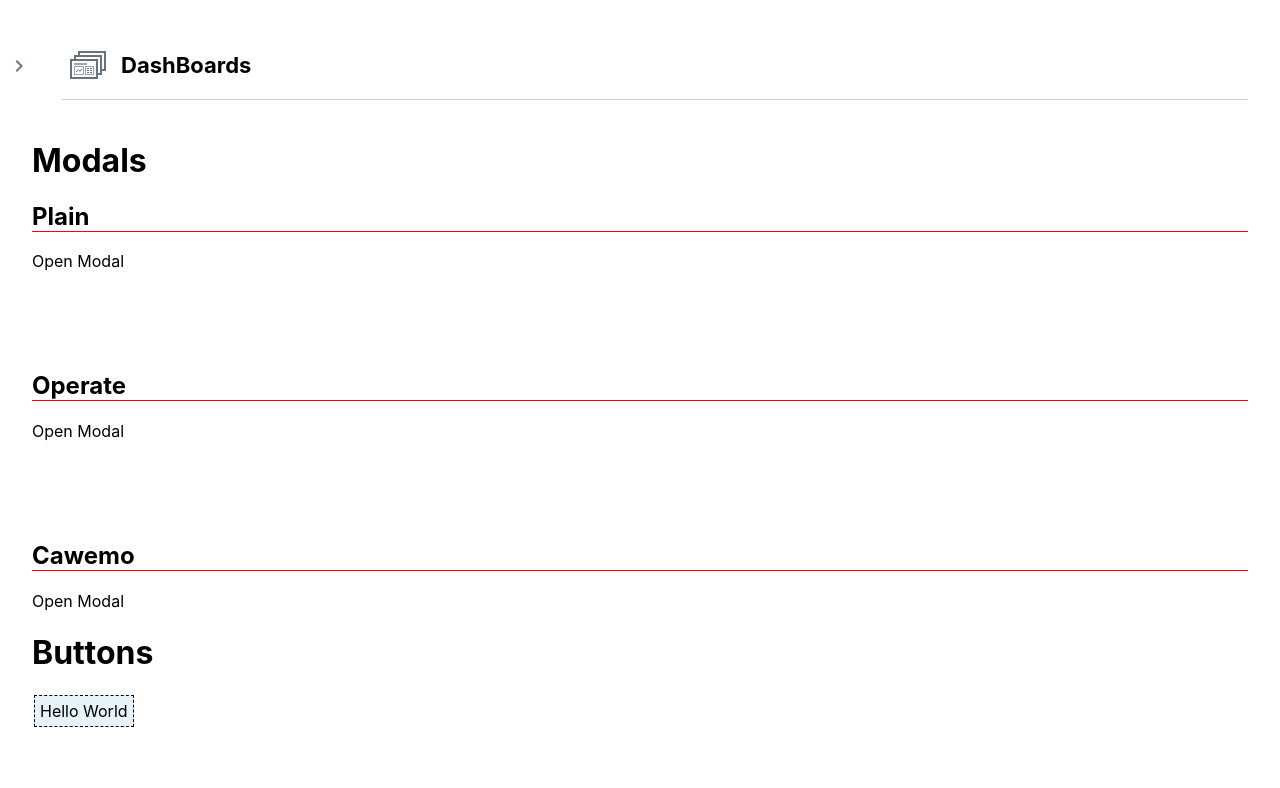
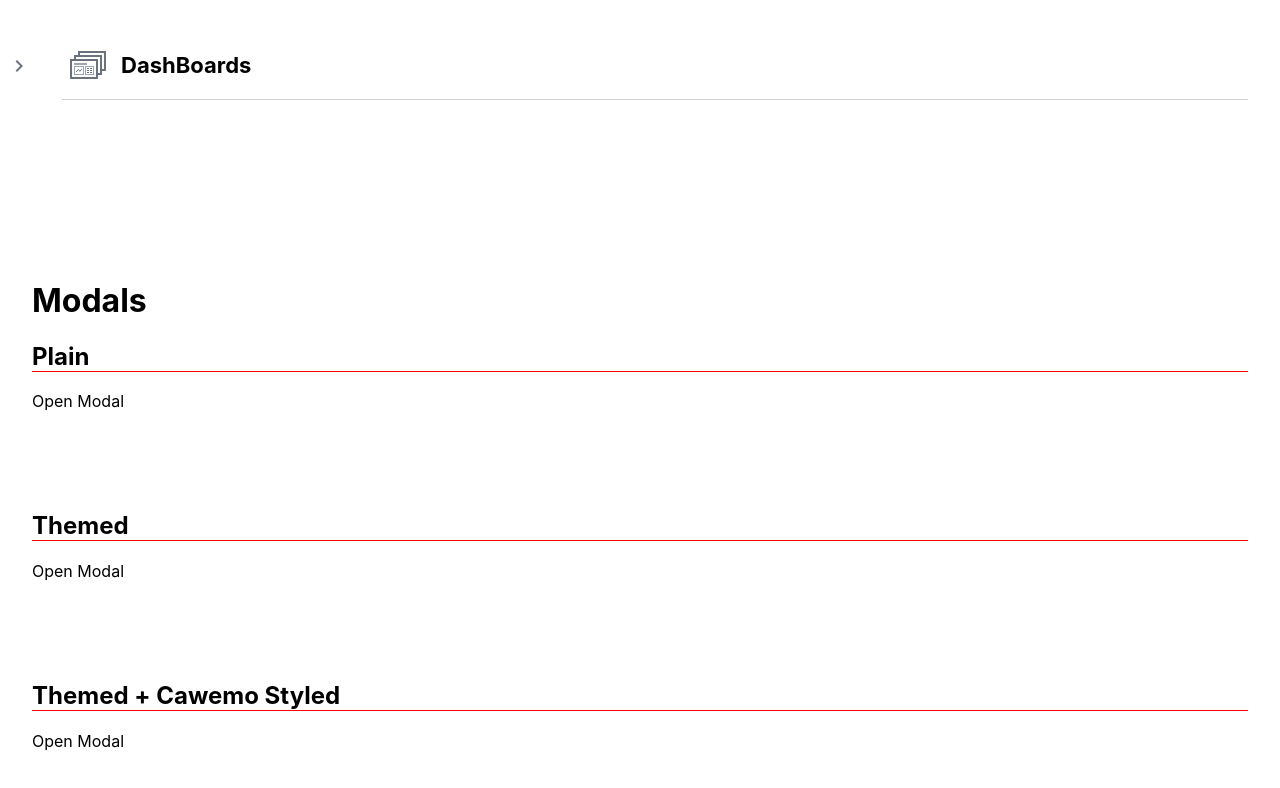
Before and after one commit to hinsencamp/plain-components, a React (Create React App) app: page / in a window 1280 px wide. Shown: the part 484-1272 px from the top of the page. Built offline with nearby package versions, Linux system fonts and the light colour scheme.

Commit message:
focus fix chrome

```diff
--- a/src/App.js
+++ b/src/App.js
@@ -33,6 +33,13 @@ function App() {
         <OptimizeExpandable />
       </div>
 
+      <br />
+      <br />
+      <br />
+      <br />
+      <br />
+      <br />
+      <br />
       <h1>Modals</h1>
 
       <div className="example">
@@ -60,7 +67,7 @@ function App() {
       </div>
 
       <div className="example">
-        <h2>Operate</h2>
+        <h2>Themed</h2>
         <button onClick={() => setIsOperateModalVisible(true)}>
           Open Modal
         </button>
@@ -89,7 +96,7 @@ function App() {
         </Modal>
       </div>
       <div className="example">
-        <h2>Cawemo</h2>
+        <h2>Themed + Cawemo Styled</h2>
         <button onClick={() => setIsCawemoModalVisible(true)}>
           Open Modal
         </button>
@@ -124,10 +131,10 @@ function App() {
           </Modal.Footer>
         </Modal>
 
-        <h1>Buttons</h1>
+        {/* <h1>Buttons</h1>
         <div className="example">
           <Button>Hello World</Button>
-        </div>
+        </div> */}
       </div>
     </div>
   );
--- a/src/components/mixins.scss
+++ b/src/components/mixins.scss
@@ -8,5 +8,6 @@
 @mixin focus {
   &:focus {
     background: rgba(navy, 0.1);
+    outline: none;
   }
 }
```
Also changed, not shown: src/App.scss (line endings or trailing spaces).
